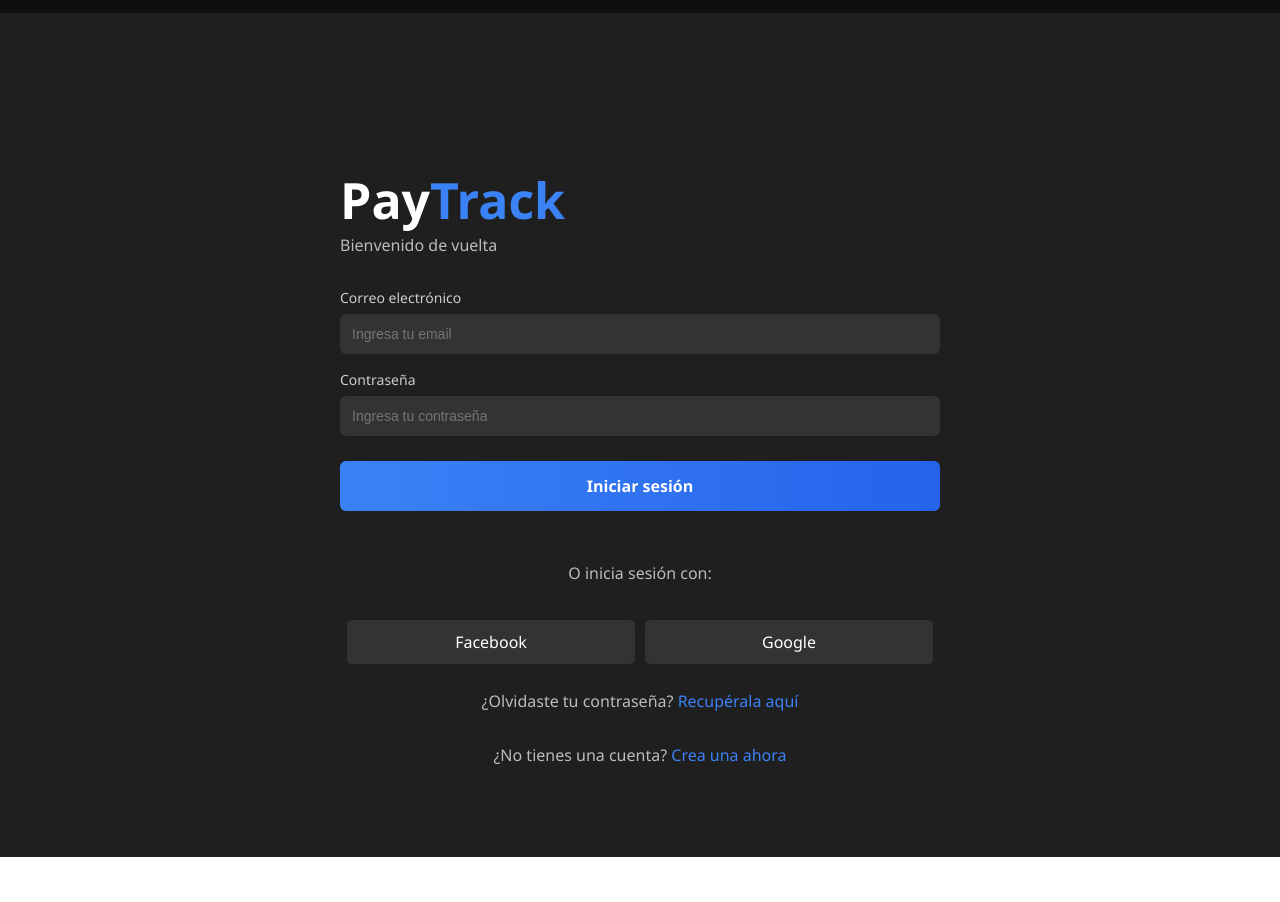
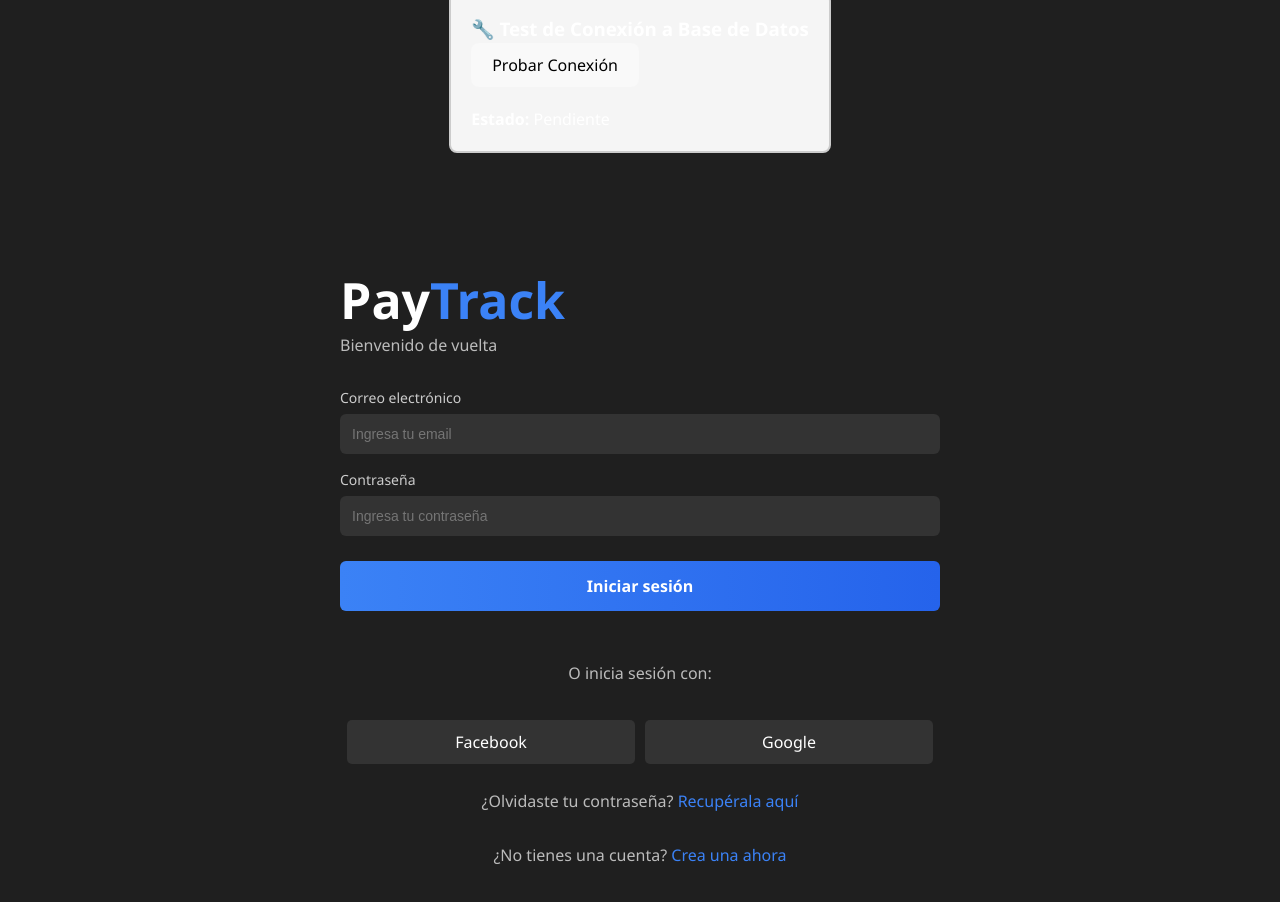
Before and after one commit to mm6980183-art/PROYECTO_DE_NOMINA_FINAL, a React (Vite) app: page / in a window 1280 px wide. Shown: the top 902 px of the page. Before the commit the page ends 857 px from the top, so only its background shows below. Built offline with nearby package versions, Linux system fonts and the light colour scheme.

Commit message:
Actualización Código

```diff
--- /dev/null
+++ b/src/components/ConnectionTest.tsx
@@ -0,0 +1,61 @@
+import { useState } from 'react';
+import axios from 'axios';
+
+const ConnectionTest = () => {
+  const [status, setStatus] = useState<string>('Pendiente');
+  const [error, setError] = useState<string>('');
+  const [response, setResponse] = useState<any>(null);
+
+  const testConnection = async () => {
+    setStatus('Probando...');
+    setError('');
+    setResponse(null);
+
+    try {
+      const result = await axios.get('http://localhost:3000/users', {
+        timeout: 5000,
+      });
+      setStatus('✅ Conectado');
+      setResponse(result.data);
+    } catch (err: any) {
+      setStatus('❌ Error de conexión');
+      if (err.code === 'ECONNREFUSED') {
+        setError('No se puede conectar al servidor en localhost:3000. ¿Está ejecutándose?');
+      } else if (err.message === 'timeout of 5000ms exceeded') {
+        setError('Timeout: El servidor tardó demasiado en responder');
+      } else {
+        setError(err.message || 'Error desconocido');
+      }
+    }
+  };
+
+  return (
+    <div style={{ padding: '20px', margin: '20px', border: '2px solid #ccc', borderRadius: '8px', backgroundColor: '#f5f5f5' }}>
+      <h3>🔧 Test de Conexión a Base de Datos</h3>
+      <button onClick={testConnection} style={{ padding: '10px 20px', marginBottom: '10px', cursor: 'pointer' }}>
+        Probar Conexión
+      </button>
+
+      <div style={{ marginTop: '10px' }}>
+        <strong>Estado: </strong> <span style={{ fontSize: '16px' }}>{status}</span>
+      </div>
+
+      {error && (
+        <div style={{ marginTop: '10px', padding: '10px', backgroundColor: '#ffcccc', borderRadius: '4px', color: '#cc0000' }}>
+          <strong>Error:</strong> {error}
+        </div>
+      )}
+
+      {response && (
+        <div style={{ marginTop: '10px', padding: '10px', backgroundColor: '#ccffcc', borderRadius: '4px' }}>
+          <strong>Respuesta:</strong>
+          <pre style={{ marginTop: '10px', backgroundColor: '#fff', padding: '10px', borderRadius: '4px', overflow: 'auto' }}>
+            {JSON.stringify(response, null, 2)}
+          </pre>
+        </div>
+      )}
+    </div>
+  );
+};
+
+export default ConnectionTest;
--- a/src/pages/auth/login.tsx
+++ b/src/pages/auth/login.tsx
@@ -1,10 +1,12 @@
 import './login.css'
 import { Link } from 'react-router-dom'
+import ConnectionTest from '../../components/ConnectionTest'
 
 const LoginPage = () => {
     return (
         <div className="container">
             <div className="right">
+                <ConnectionTest />
                 <div className="login-box">
                     <h1>Pay<span style={{ color: "#3b82f6" }}>Track</span></h1>
                     <p>Bienvenido de vuelta</p>
--- a/src/pages/usermanager/ListClients.tsx
+++ b/src/pages/usermanager/ListClients.tsx
@@ -25,10 +25,46 @@
             getUsersList();
             return
         }
-        axios.get(`http://localhost:3000/users/${idColaboradores}`)
+
+        // Si el valor no es un número, interpretarlo como búsqueda por nombre
+        const maybeId = Number(idColaboradores);
+        if (Number.isNaN(maybeId)) {
+            // Si ya tenemos usuarios cargados, filtrar localmente
+            if (users && users.length > 0) {
+                const filtered = users.filter((u: any) => {
+                    return u.NombreCompleto && u.NombreCompleto.toLowerCase().includes(String(idColaboradores).toLowerCase())
+                })
+                if (filtered.length === 1) {
+                    setUserFilter(filtered[0])
+                } else {
+                    setUserFilter(null)
+                    setUsers(filtered)
+                }
+                return
+            }
+
+            // Si no tenemos usuarios en memoria, pedir la lista completa y filtrar
+            axios.get('http://localhost:3000/users')
+                .then(response => {
+                    const filtered = response.data.filter((u: any) => u.NombreCompleto && u.NombreCompleto.toLowerCase().includes(String(idColaboradores).toLowerCase()))
+                    if (filtered.length === 1) {
+                        setUserFilter(filtered[0])
+                    } else {
+                        setUserFilter(null)
+                        setUsers(filtered)
+                    }
+                })
+                .catch(error => {
+                    console.log(error)
+                })
+
+            return
+        }
+
+        // Si es un id numérico, solicitar por id
+        axios.get(`http://localhost:3000/users/${maybeId}`)
             .then(response => {
                 setUserFilter(response.data)
-                // setUsers(response.data)
                 console.log(response.data)
             })
             .catch(error => {
```
Also changed, not shown: src/App.tsx (+8 -12 lines).
